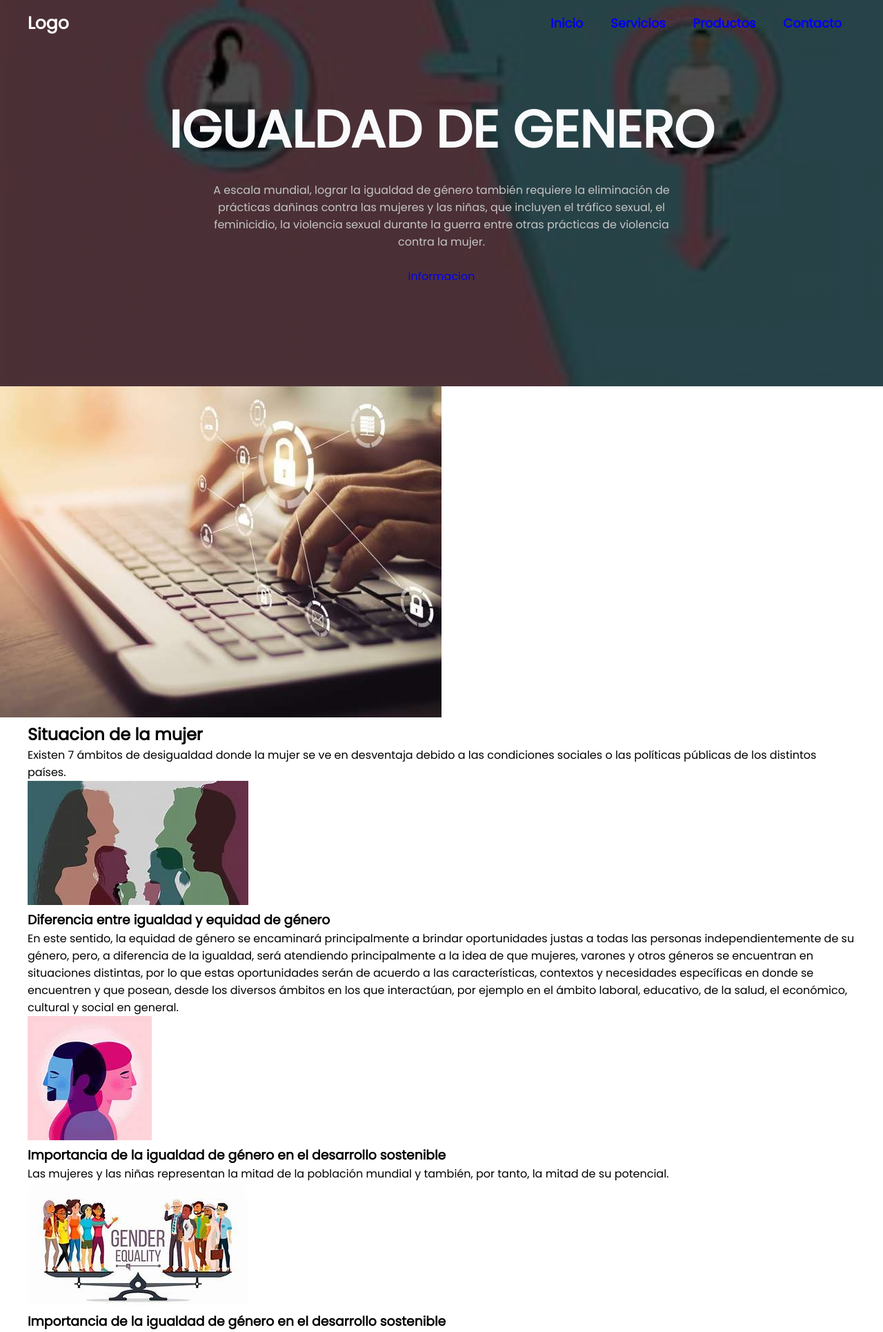
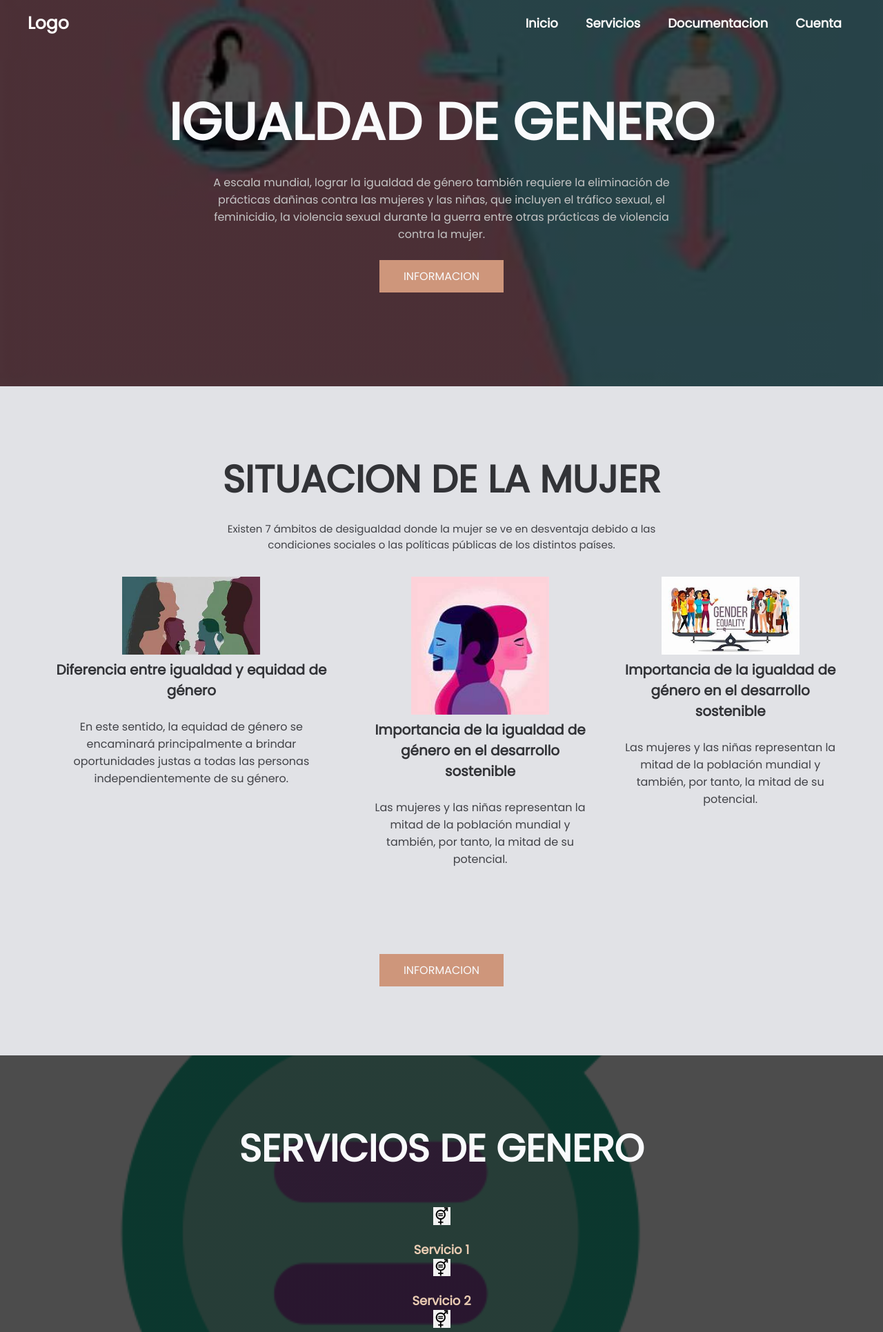
Before and after one commit to Sandra0602/PI-BLOG, a PHP site: page / in a window 1280 px wide. Shown: the top 1931 px of the page at 69% size. Run offline with PHP 8.4, Linux system fonts and the light colour scheme.

Commit message:
Actualizacion,visitante

```diff
--- a/index.html
+++ b/index.html
@@ -19,8 +19,8 @@
                     <ul>
                         <li><a href="#">Inicio</a></li> <!--href="#" en este caso indica que los enlaces no apuntan a ninguna página específica-->
                         <li><a href="#">Servicios</a></li>
-                        <li><a href="#">Productos</a></li>
-                        <li><a href="#">Contacto</a></li>
+                        <li><a href="#">Documentacion</a></li>
+                        <li><a href="#">Cuenta</a></li>
                     </ul>
                 </nav>
            </label>
@@ -41,7 +41,7 @@
 <!--Nueva seccion-->
 
     <section class="Genero">
-        <img  classs="Genero-img" src="img/tercera.jpeg"  alt=""> <!--Insertamos una imagen sin ancho, ni alto-->
+        <!--img  classs="Genero-img" src="img/tercera.jpeg"  alt="">Insertamos una imagen sin ancho, ni alto-->
 
         <div class="Genero-content container">
 
@@ -56,7 +56,7 @@
                      <img src="img/gna.jpeg" alt="">
                      <h3>Diferencia entre igualdad y equidad de género </h3>
                      <p>
-                        En este sentido, la equidad de género se encaminará principalmente a brindar oportunidades justas a todas las personas independientemente de su género, pero, a diferencia de la igualdad, será atendiendo principalmente a la idea de que mujeres, varones y otros géneros se encuentran en situaciones distintas, por lo que estas oportunidades serán de acuerdo a las características, contextos y necesidades específicas en donde se encuentren y que posean, desde los diversos ámbitos en los que interactúan, por ejemplo en el ámbito laboral, educativo, de la salud, el económico, cultural y social en general.
+                        En este sentido, la equidad de género se encaminará principalmente a brindar oportunidades justas a todas las personas independientemente de su género.
                      </p>
                 </div>
 
@@ -90,15 +90,15 @@
                 <div class="servicios-group">
 
                     <div class="services-blog">
-                         <img src="img/serv.jpeg" alt="">
+                         <img src="img/equi22.jpeg" alt="">
                          <h3>Servicio 1</h3>
                          </div>
                     <div class="services-blog">
-                        <img src="img/serv.jpeg" alt="">
+                        <img src="img/equi22.jpeg" alt="">
                         <h3>Servicio 2</h3>
                          </div>
                     <div class="services-blog">
-                        <img src="img/serv.jpeg" alt="">
+                        <img src="img/equi22.jpeg" alt="">
                         <h3>Servicio 3</h3>
                          </div>
              </div>
@@ -121,9 +121,9 @@
 
         </section>
 
-        <div class="general-blog3"> </div>
+        <div class="general-blog"> </div>
 
-        <section class="general-blog">
+        <section class="general-blog3">
             <div class="general-blog1">
                 <h2>Que buscas?</h2>
                 <p>
--- a/style.css
+++ b/style.css
@@ -57,7 +57,7 @@ body {
         float: left;
     }
 
-    .menu .navbar ul li {
+    .menu .navbar ul li a{
                font-size: 18px;
                padding: 20px;
                color: #fffdfc;
@@ -101,3 +101,221 @@ body {
         padding: 0 250px;
         margin-bottom: 25px;
     }
+
+
+    .btn-1 {
+        display: inline-block;
+        padding: 11px 35px;
+        background-color: #CE967B;
+        color:#F9FAFC;
+        text-transform: uppercase;
+    }
+
+    .btn-1:hower {
+        background-color: #ebad8d;
+
+    }
+
+
+.Genero {
+    padding: 100px 0;
+    background-color: #E1E2E6;
+    position: relative;
+}
+
+.Genero-content {
+    text-align: center;
+}
+
+.Genero-content h2 {
+    font-size: 55px;
+    line-height: 70px;
+    color: #323337;
+    text-transform: uppercase;
+    padding: 0 250px;
+    margin-bottom: 15px;
+
+}
+.txt-p-container {
+    text-align: center;
+}
+.txt-p {
+    font-size: 15px;
+    color: #414247;
+    padding: 0 250px;
+    margin-bottom: 35px;
+}
+
+.genero-group {
+    display: flex;
+    justify-content: center;
+    margin-bottom: 80px;
+}
+
+.generos {
+    padding: 0 25px;
+}
+
+.generos img {
+    width: 200px;
+}
+
+.Genero-img {
+    position:fixed;
+    top: 0;
+    right: 0;
+
+}
+
+.generos h3 {
+    color: #323337;
+    font-size: 20px;
+    margin-bottom: 15px;
+}
+
+
+
+
+.services {
+    background-image: linear-gradient(
+        rgba(0, 0 , 0 ,0.7),
+        rgba(0, 0, 0, 0.7)),
+        url(img/equi.png);
+      background-position: center center;
+      background-repeat: no-repeat;
+      background-size: cover;
+      background-attachment: fixed;
+      padding: 100px 0;
+}
+
+.services-content {
+    text-align: center;
+}
+
+.services-content h2 {
+    font-size: 55px;
+    line-height: 70px;
+    color: #F9FAFC;
+    text-transform: uppercase;
+    margin-bottom: 50px;
+    padding: 0 100px;
+}
+
+.services-content p {
+    font-size: 16px;
+    color: #c5c5c5;
+    margin-bottom: 50px;
+    padding: 0 100px;
+}
+
+.servicios group {
+    display: flex;
+    justify-content: space-between;
+    margin-bottom: 50px;
+}
+
+.services-blog {
+         padding: 0 100px;
+}
+
+.services-blog img{
+    width: 25px;
+    margin-bottom: 15px;
+}
+
+.services-blog h3 {
+       color: #EACCB3;
+       font-size: 18px;
+}
+
+.general-blog {
+    display: flex;
+}
+
+.general-blog1 {
+    width: 50%;
+    padding: 100px 250px 100px 100px;
+    background-color: #E1E2E6;
+}
+
+.general-blog2 {
+    background-image: url(img/gne.jpg);
+    background-position: center center;
+    background-repeat: no-repeat;
+    background-size: cover;
+    width: 50%;
+}
+
+.general-blog3 {
+    background-image: url(img/gne2.jpg);
+    background-position: center center;
+    background-repeat: no-repeat;
+    background-size: cover;
+    width: 100%;
+}
+
+h2 {
+    font-size: 55px;
+    line-height: 70px;
+    color: #323337;
+    text-transform: uppercase;
+    margin-bottom: 20px;
+}
+
+p {
+    font-size: 16px;
+    color: #414247;    /**      */
+    margin: 25px 0 45px 0;
+}
+
+/** BLOG */
+
+.blog {
+    padding: 100px 0;
+    text-align: center;
+}
+
+.blog-content {
+    display: flex;
+    justify-content: space-between;
+}
+
+.blog-1 {
+    padding: 15px 55px;
+
+}
+
+.blog-1 img{
+    width: 250px;
+    border-radius: 15px;
+    margin-bottom: 15px;
+}
+
+.blog-1 h3{
+    font-size: 25px;
+    color: #323337;
+}
+
+
+.footer {
+    padding: 100px 0;
+    background-color: #000000;
+}
+
+.footer-content {
+    display: flex;
+    justify-content: space-between;
+}
+
+.link h3 {
+    font-size: 18px;
+    color: #F9FAFC;
+    margin-bottom: 15px;
+}
+
+.link a {
+    font-size: 16px;
+    color: #c5c5c5;
+    display: block;
+    margin-bottom: 15px;
+}
```
Also changed, not shown: img/equi.png (added), img/equi22.jpeg (added), img/gne.jpg (added), img/gne2.jpg (added).
